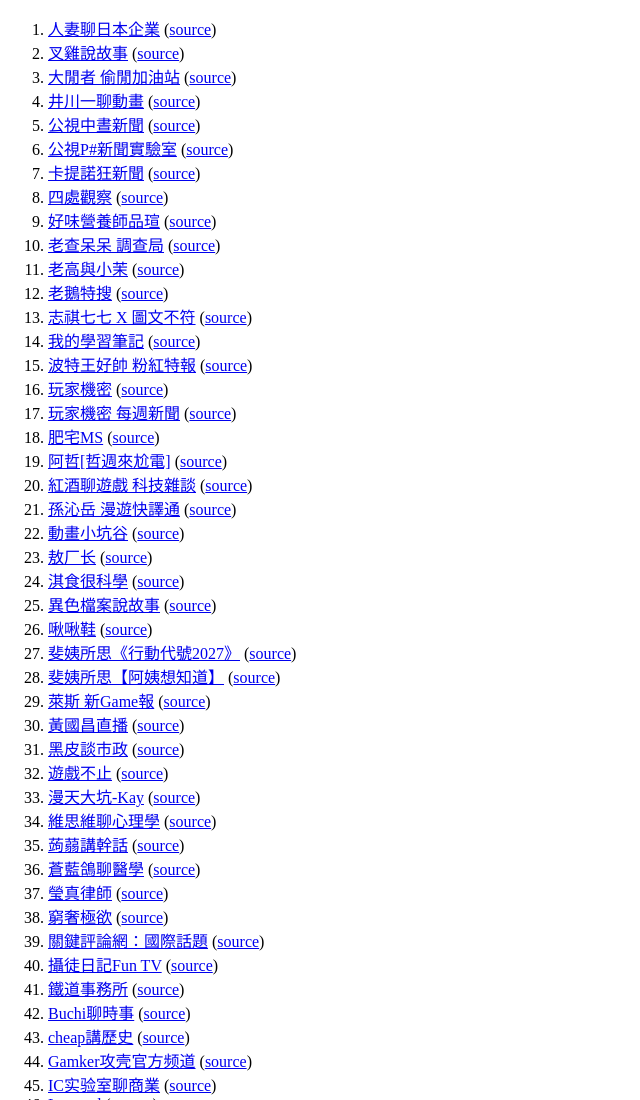
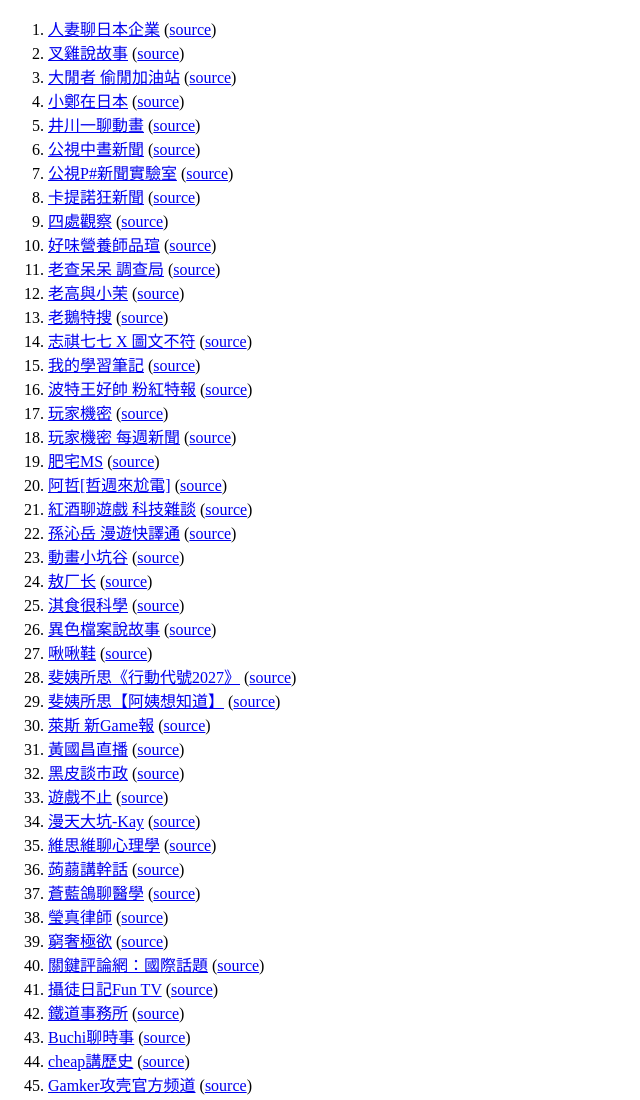
Before and after one commit to democwise2016/action-UT-Podcast, a plain HTML site: page index.html in a window 1280 px wide. Shown: the top 1100 px of the page, without its empty margins (0-640 px from the left). Drawn offline with Linux system fonts and the light colour scheme.

Commit message:
Deploying to gh-pages from @ democwise2016/action-UT-Podcast@cf687562bb006cb7a777993682ff2aa894d3d327 🚀

```diff
--- a/index.html
+++ b/index.html
@@ -17,6 +17,10 @@
 <li>
       <a href="https://democwise2016.github.io/action-UT-Podcast/Idlers-GameNews-ch_UCU6nhA37pbvzw-JXhAB87Mg.rss" target="_blank">大閒者 偷閒加油站</a>
       (<a href="https://www.youtube.com/channel/UCU6nhA37pbvzw-JXhAB87Mg" target="_blank">source</a>)
+    </li>
+<li>
+      <a href="https://democwise2016.github.io/action-UT-Podcast/realxiaozheng-ch_UCn2WdaugAANMkiXfUcCNdtA.rss" target="_blank">小鄭在日本</a>
+      (<a href="https://www.youtube.com/channel/UCn2WdaugAANMkiXfUcCNdtA" target="_blank">source</a>)
     </li>
 <li>
       <a href="https://democwise2016.github.io/action-UT-Podcast/InokawaHajime-ch_UCcHVKeT_5Ta-gTa-sgooQxQ.rss" target="_blank">井川一聊動畫</a>
```
Also changed, not shown: 9 other files.
